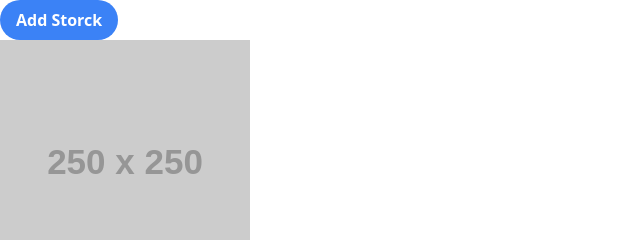
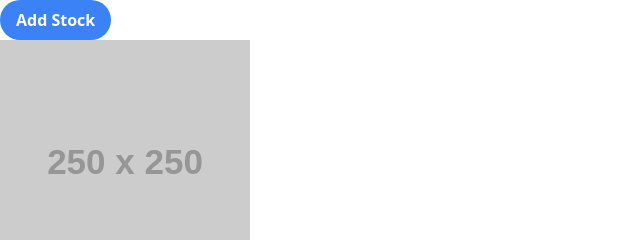
Before and after one commit to macoovacany/ejctAlcoholicApothecary, a website: page index.html in a window 1280 px wide. Shown: the top 240 px of the page, 0-640 px from the left. Drawn offline with nearby package versions, Linux system fonts and the light colour scheme; placeholder pictures from the web are drawn by us.

Commit message:
updating project work

```diff
--- a/index.html
+++ b/index.html
@@ -18,7 +18,7 @@
         <section id="available-drinks">
             <div class="stock-box">
                 <button class="bg-blue-500 hover:bg-blue-700 text-white font-bold py-2 px-4 rounded-full">
-                Add Storck
+                Add Stock
               </button>
                 <a href="https://placeholder.com/"><img src="https://via.placeholder.com/250" alt=""></a>
             </div>
```
